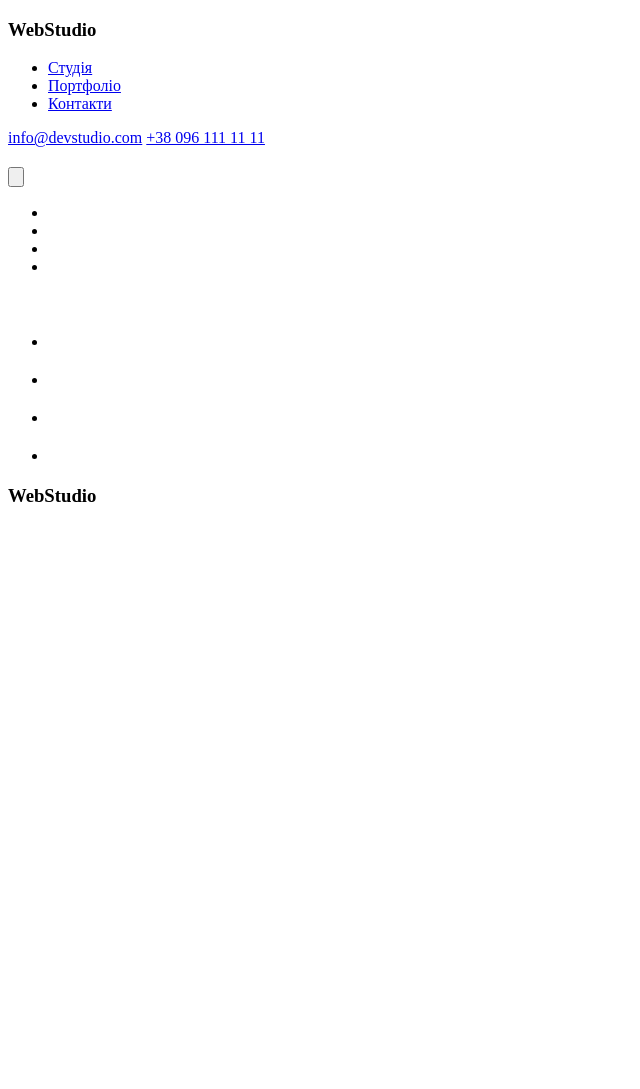
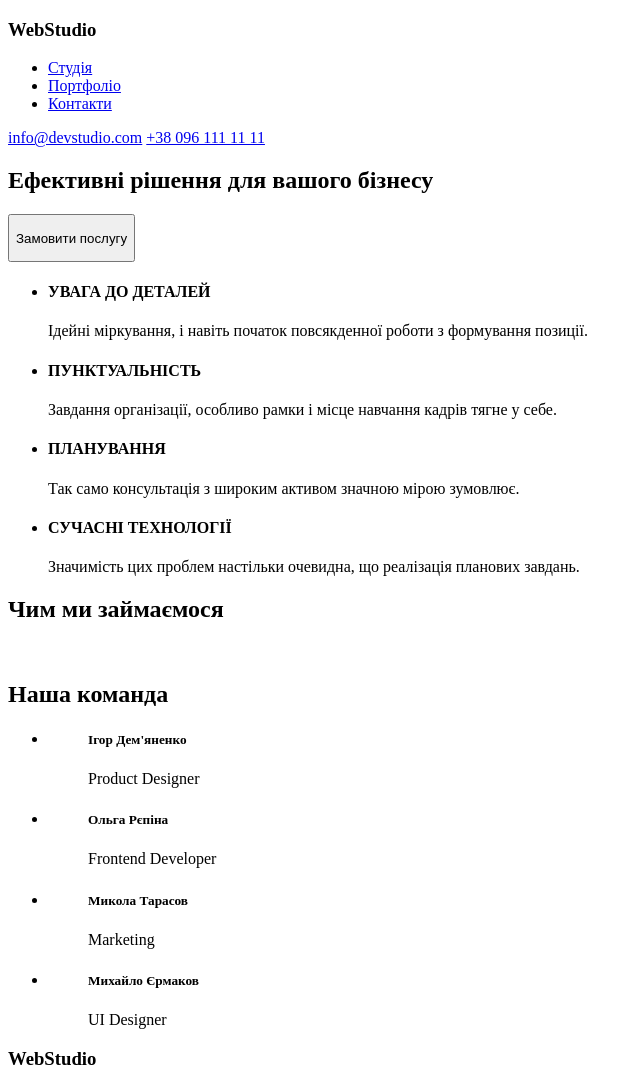
Before and after one commit to nastya-koptilova/goit-markup-hw-01, a plain HTML site: page index.html in a window 1280 px wide. Shown: the whole page, without its empty margins (0-640 px from the left). Before the commit the page ends 800 px from the top, so only its background shows below. Drawn offline with Linux system fonts and the light colour scheme.

Commit message:
додає контент у main

```diff
--- a/index.html
+++ b/index.html
@@ -1,9 +1,9 @@
 <!DOCTYPE html>
 <html lang="ua">
   <head>
-    <meta charset="UTF-8">
-    <meta http-equiv="X-UA-Compatible" content="IE=edge">
-    <meta name="viewport" content="width=device-width, initial-scale=1.0">
+    <meta charset="UTF-8" />
+    <meta http-equiv="X-UA-Compatible" content="IE=edge" />
+    <meta name="viewport" content="width=device-width, initial-scale=1.0" />
     <title>WebStudio</title>
   </head>
   <body>
@@ -28,46 +28,84 @@
 
     <main>
       <section>
-            <h1></h1>
+        <h1>Ефективні рішення для вашого бізнесу</h1>
         <button>
-                <p></p>
+          <p>Замовити послугу</p>
         </button>
       </section>
+
       <section>
         <ul>
-                <li></li>
-                <li></li>
-                <li></li>
-                <li></li>
+          <li>
+            <h4>УВАГА ДО ДЕТАЛЕЙ</h4>
+            <p>
+              Ідейні міркування, і навіть початок повсякденної роботи з
+              формування позиції.
+            </p>
+          </li>
+          <li>
+            <h4>ПУНКТУАЛЬНІСТЬ</h4>
+            <p>
+              Завдання організації, особливо рамки і місце навчання кадрів тягне
+              у себе.
+            </p>
+          </li>
+          <li>
+            <h4>ПЛАНУВАННЯ</h4>
+            <p>
+              Так само консультація з широким активом значною мірою зумовлює.
+            </p>
+          </li>
+          <li>
+            <h4>СУЧАСНІ ТЕХНОЛОГІЇ</h4>
+            <p>
+              Значимість цих проблем настільки очевидна, що реалізація планових
+              завдань.
+            </p>
+          </li>
         </ul>
       </section>
+
       <section>
-            <h2></h2>
-            <img src="" alt="">
-            <img src="" alt="">
-            <img src="" alt="">
+        <h2>Чим ми займаємося</h2>
+        <img src="" alt="" />
+        <img src="" alt="" />
+        <img src="" alt="" />
       </section>
+
       <section>
-            <h2></h2>
+        <h2>Наша команда</h2>
         <ul>
           <li>
             <figure>
-                        <figcaption></figcaption>
+              <figcaption>
+                <h5>Ігор Дем'яненко</h5>
+                <p>Product Designer</p>
+              </figcaption>
             </figure>
           </li>
           <li>
             <figure>
-                        <figcaption></figcaption>
+              <figcaption>
+                <h5>Ольга Рєпіна</h5>
+                <p>Frontend Developer</p>
+              </figcaption>
             </figure>
           </li>
           <li>
             <figure>
-                        <figcaption></figcaption>
+              <figcaption>
+                <h5>Микола Тарасов</h5>
+                <p>Marketing</p>
+              </figcaption>
             </figure>
           </li>
           <li>
             <figure>
-                        <figcaption></figcaption>
+              <figcaption>
+                <h5>Михайло Єрмаков</h5>
+                <p>UI Designer</p>
+              </figcaption>
             </figure>
           </li>
         </ul>
```
Lines whose indentation alone changed are shown as unchanged.
